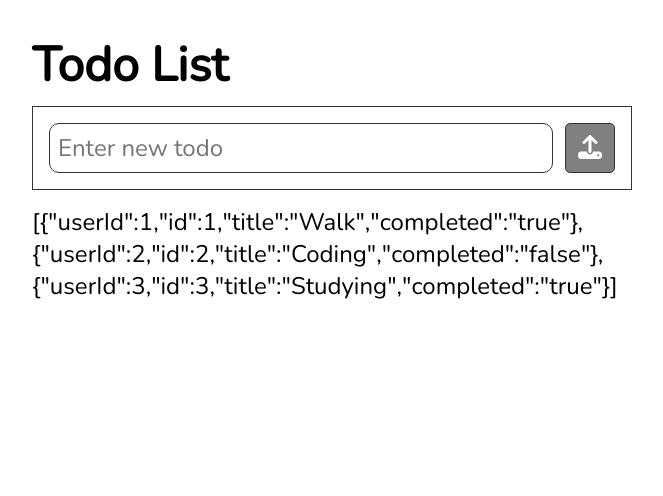
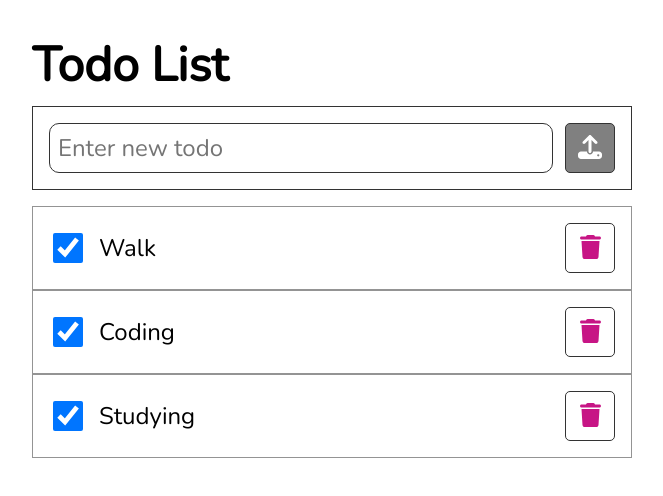
Before and after one commit to Natnael772/todo-app, a React (Create React App) app: page / in a window 1280 px wide. Shown: the top 496 px of the page, without its empty margins (308-971 px from the left). Built offline with nearby package versions, Linux system fonts and the light colour scheme; data requests are answered from the project's data file.

Commit message:
Tasklist UI

```diff
--- a/src/features/todos/TodoList.js
+++ b/src/features/todos/TodoList.js
@@ -20,10 +20,19 @@
     error,
   } = useGetTodosQuery();
 
+  const [addTodo] = useAddTodoMutation();
+  // const [updateTodo] = useUpdateTodoMutation();
+  // const [deleteTodo] = useDeleteTodoMutation();
+
   const handleSubmit = (e) => {
     e.preventDefault();
 
-    //addtodo
+    //Add the task
+    // addTodo({
+    //   userId: 1,
+    //   title: newTodo,
+    //   completed: false,
+    // });
     setNewTodo("");
   };
 
@@ -50,7 +59,33 @@
   if (isLoading) {
     content = <p>Loading...</p>;
   } else if (isSuccess) {
-    content = JSON.stringify(todos);
+    content = todos.map((todo) => {
+      content = JSON.stringify(todos);
+      return (
+        <article key={todo.id}>
+          <div className="todo">
+            <input
+              type="checkbox"
+              checked={todo.completed}
+              id={todo.id}
+              // onChange={() =>
+              //   updateTodo({
+              //     ...TodoList,
+              //     completed: !todo.completed,
+              //   })
+              // }
+            />
+            <label htmlFor={todo.id}>{todo.title}</label>
+          </div>
+          <button
+            className="trash"
+            // onClick={() => deleteTodo({ id: todo.id })}
+          >
+            <FontAwesomeIcon icon={faTrash} />
+          </button>
+        </article>
+      );
+    });
   } else if (isError) {
     content = <p>{error}</p>;
   }
```
